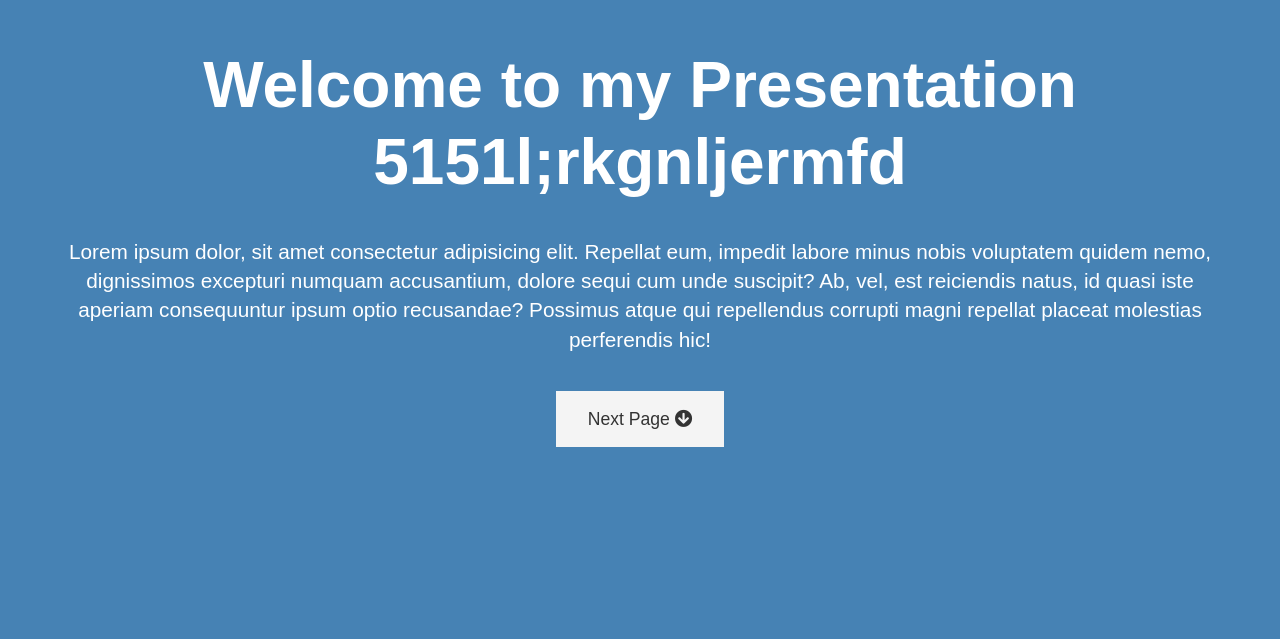
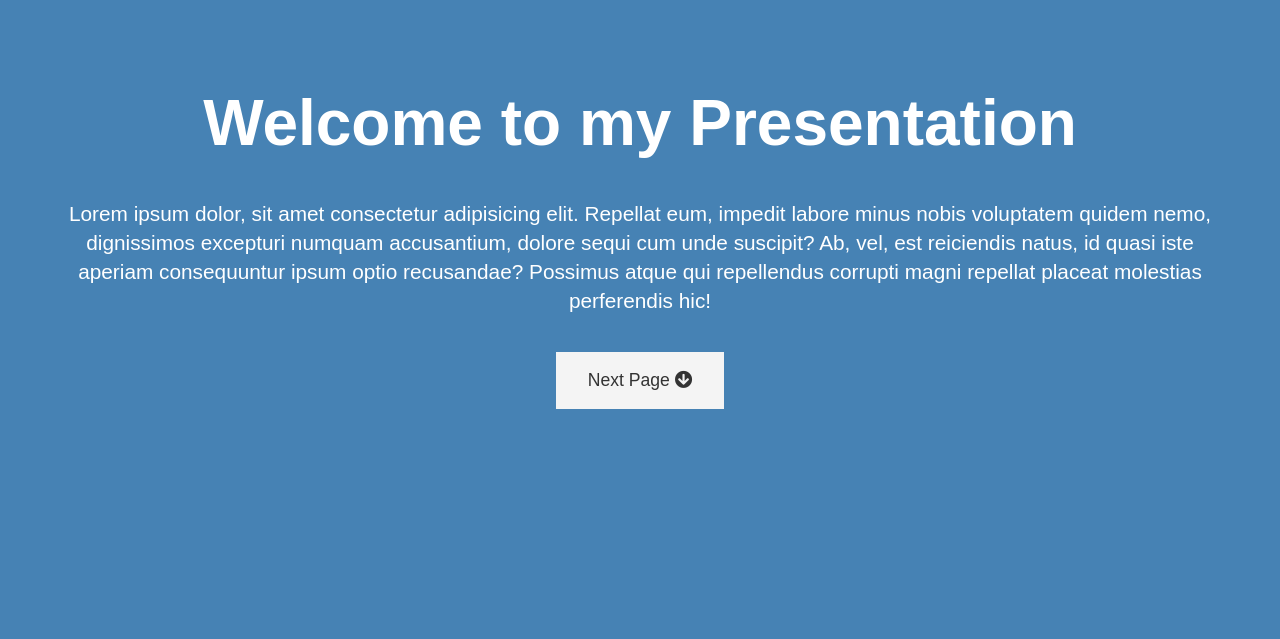
Before and after one commit to vijayraman96/vijay-personal, a plain HTML site: page index.html in a window 1280 px wide. Shown: the part 161-800 px from the top of the page. Drawn offline with nearby package versions, Linux system fonts and the light colour scheme.

Commit message:
text deleted

```diff
--- a/index.html
+++ b/index.html
@@ -10,7 +10,7 @@
 <body>
     <!--Page One-->
     <section id="page-1" class="page">
-        <h1>Welcome to my Presentation 5151l;rkgnljermfd</h1>
+        <h1>Welcome to my Presentation</h1>
         <p>
             Lorem ipsum dolor, sit amet consectetur adipisicing elit. Repellat eum, impedit labore minus nobis voluptatem quidem nemo, dignissimos excepturi numquam accusantium, dolore sequi cum unde suscipit? Ab, vel, est reiciendis natus, id quasi iste aperiam consequuntur ipsum optio recusandae? Possimus atque qui repellendus corrupti magni repellat placeat molestias perferendis hic!
         </p>
```
